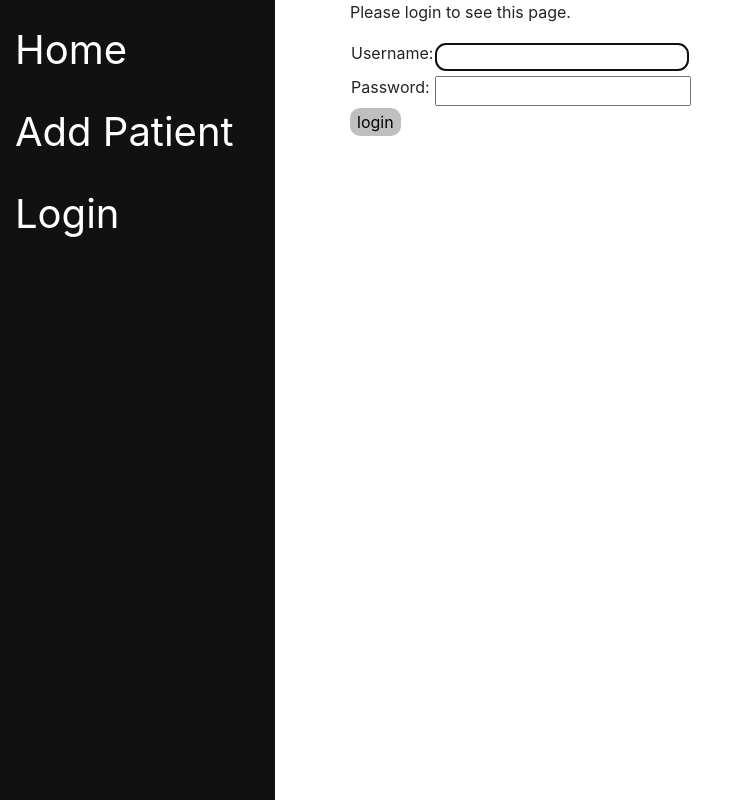
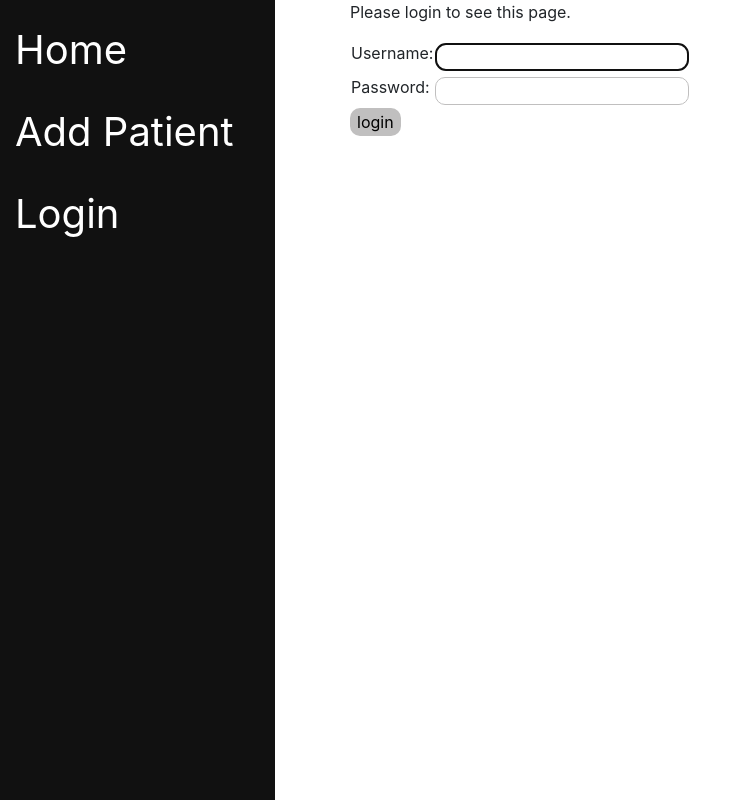
Before and after one commit to jaredrkozar/CS460Final, a Django app: page /accounts/login/?next=/staff/patient_bill_display/2 in a window 1280 px wide. Shown: the whole page, without its empty margins (0-738 px from the left). Run offline with Django 3.2, Linux system fonts and the light colour scheme; tables that the repository leaves empty hold one stand-in row (values such as "Sample post").

Commit message:
password button css fix

```diff
--- a/emergencyroom/staff/static/css/style.css
+++ b/emergencyroom/staff/static/css/style.css
@@ -44,7 +44,6 @@ body, html {
 
 #logbutton {
    --bordercolor: #ff7272;
-    top: 20px;
 }
 
 .sidebar-nav > a {
@@ -87,6 +86,14 @@ input[type=number], [type=text], textarea {
     border: solid;
     border-width: 1px;
     border-radius: 10px;
+    border-color: #C0BFBFFF;
+}
+
+input[type=password] {
+    border: solid;
+    border-width: 1px;
+    border-radius: 10px;
+    border-color: #C0BFBFFF;
 }
 
 button {
```
Also changed, not shown: emergencyroom/db.sqlite3.
